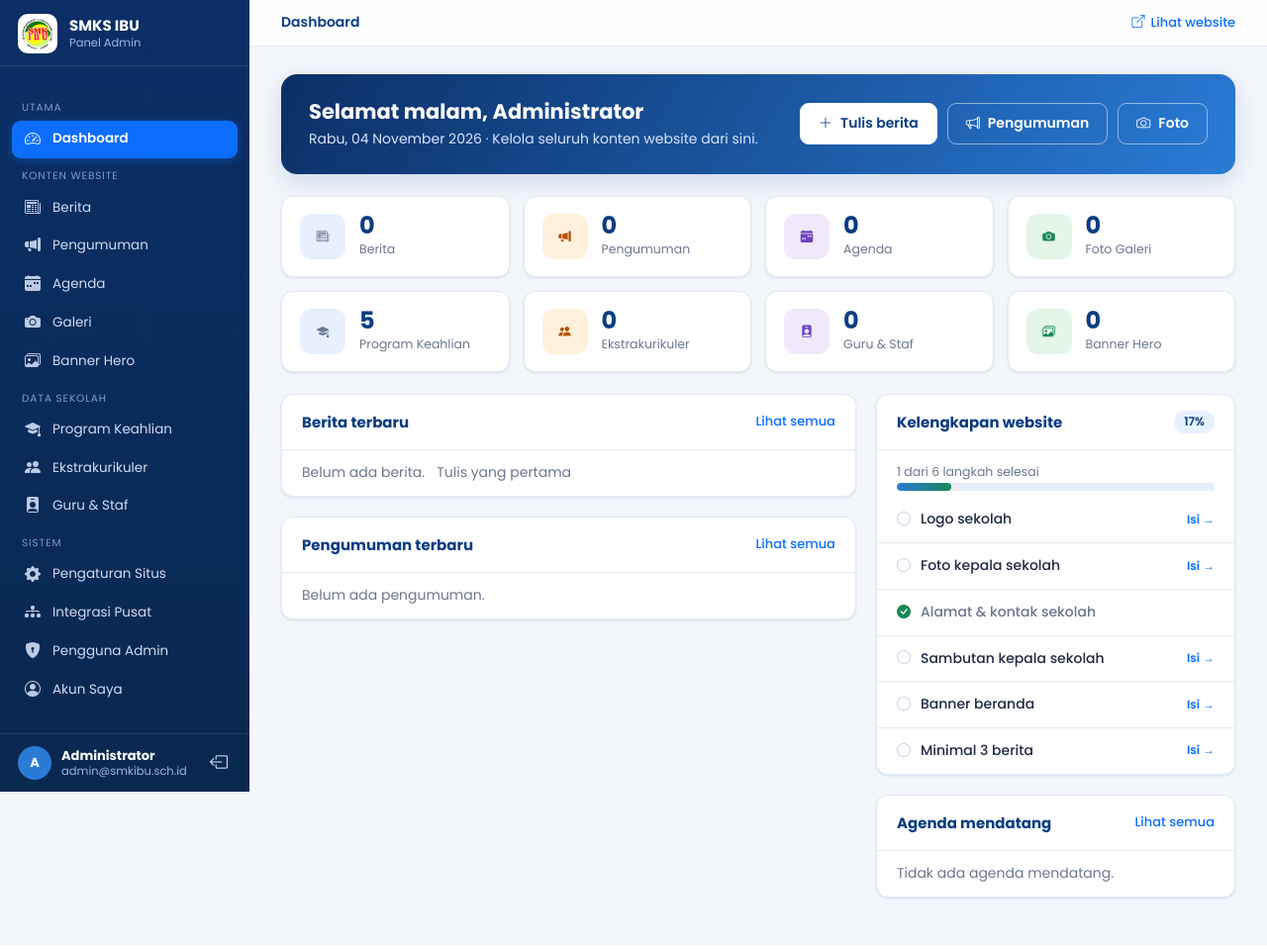
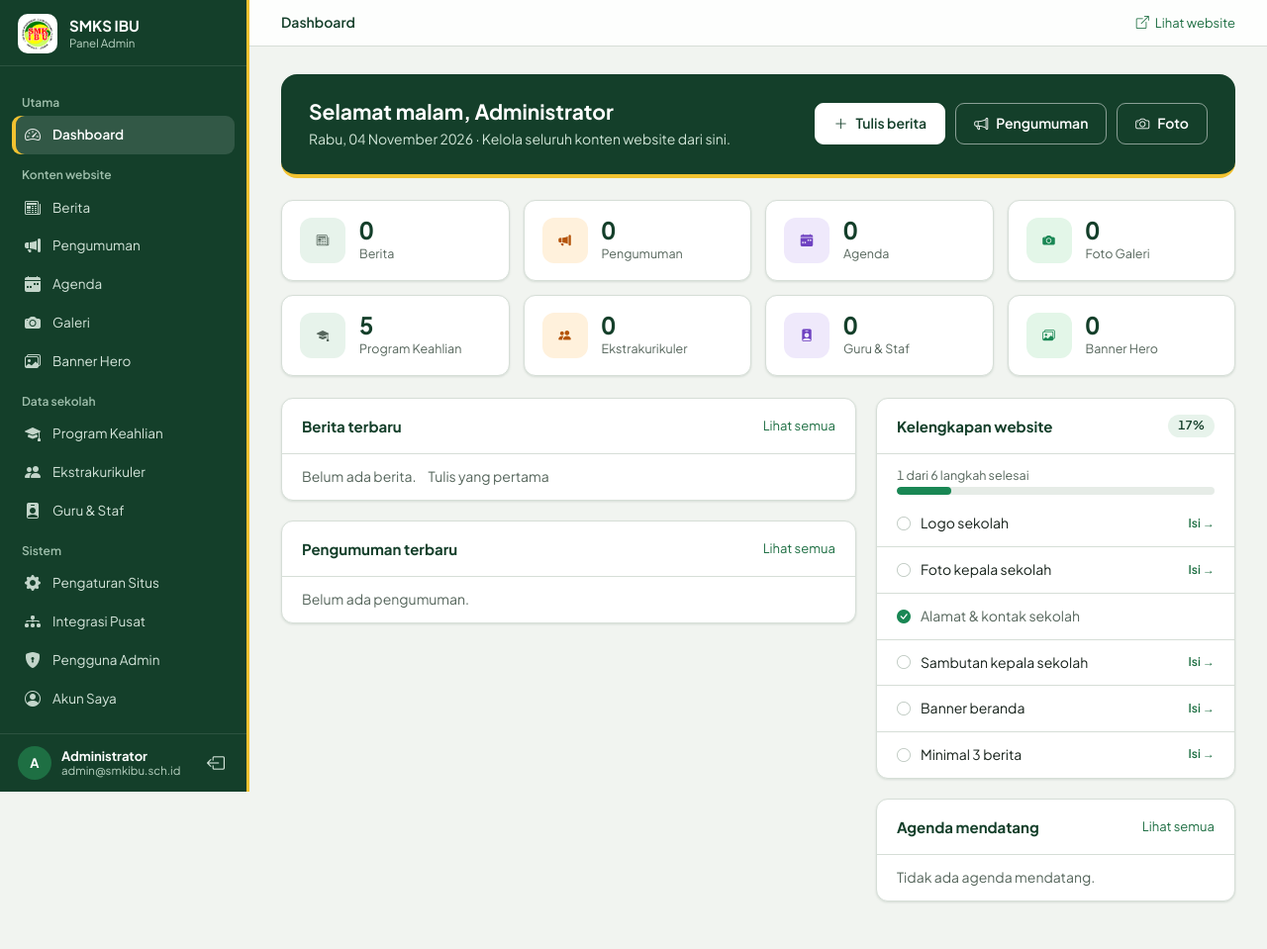
Before and after one commit to andieawan/web-pusat, a Laravel app: page /admin in a window 1280 px wide. Shown: the whole page at 99% size. Before the commit the page ends 910 px from the top, so only its background shows below. Run offline with Laravel 12, Linux system fonts and the light colour scheme; a user stored in the database is signed in; data comes from the database, SQL or seed files in the repository; data that the repository does not hold is empty.

Commit message:
Panel admin memakai identitas sekolah; kartu statistik beranda tidak melebar di HP
Panel admin satu bahasa visual dengan aplikasi sekolah lain (hijau tua + kuning, Plus
Jakarta Sans lokal). Halaman publik tetap mengikuti desain mockup. Tes SemuaHalamanTest
membuka setiap halaman publik dan admin. Locale bawaan id.

Co-Authored-By: Claude Opus 5.5 <noreply@anthropic.com>
Claude-Session: https://claude.ai/code/session_01TMntm51fS7ehdqzi5HY4Dr

```diff
--- a/config/app.php
+++ b/config/app.php
@@ -85,7 +85,7 @@ return [
     |
     */
 
-    'locale' => env('APP_LOCALE', 'en'),
+    'locale' => env('APP_LOCALE', 'id'),
 
     'fallback_locale' => env('APP_FALLBACK_LOCALE', 'en'),
 
--- a/public/css/admin.css
+++ b/public/css/admin.css
@@ -1,45 +1,50 @@
-/* ===== Panel admin SMKS IBU ===== */
+/* ===== Panel admin SMKS IBU =====
+   Satu bahasa visual dengan aplikasi sekolah lain (Pusat, Jurnal Guru, BK, TU, PKL): warna logo sekolah
+   (hijau tua + kuning), huruf Plus Jakarta Sans lokal (OFL). Halaman publik website tetap memakai desainnya sendiri. */
+@font-face{font-family:'Plus Jakarta Sans';font-style:normal;font-weight:400;font-display:swap;src:url('../vendor/fonts/plus-jakarta-sans-latin-400-normal.woff2') format('woff2')}
+@font-face{font-family:'Plus Jakarta Sans';font-style:normal;font-weight:600;font-display:swap;src:url('../vendor/fonts/plus-jakarta-sans-latin-600-normal.woff2') format('woff2')}
+@font-face{font-family:'Plus Jakarta Sans';font-style:normal;font-weight:700 800;font-display:swap;src:url('../vendor/fonts/plus-jakarta-sans-latin-700-normal.woff2') format('woff2')}
 *{box-sizing:border-box;margin:0;padding:0}
 :root{
-  --biru:#0d6efd;--biru-tua:#0b5ed7;--tua:#0a3d82;--gelap:#0b2f66;--gelap2:#092850;
-  --garis:#e3eaf5;--abu:#6b7790;--teks:#1f2a44;--bg:#f3f6fb;--kartu:#fff;
-  --hijau:#198754;--hijau-bg:#e3f6e8;--merah:#c62828;--merah-bg:#fde8e8;--oranye:#b45309;--oranye-bg:#fff1dc;--ungu:#6f42c1;--ungu-bg:#efe9fb;--biru-bg:#e7f0ff;
-  --bayang:0 1px 3px #0a3d8214,0 1px 2px #0a3d820d;--bayang-besar:0 8px 24px #0a3d8226;
+  --biru:#1e6f43;--biru-tua:#16573a;--tua:#143f2a;--gelap:#143f2a;--gelap2:#0f3121;
+  --garis:#d6ded7;--abu:#56665c;--teks:#16211a;--bg:#f1f4f0;--kartu:#fff;
+  --hijau:#198754;--hijau-bg:#e3f6e8;--merah:#c62828;--merah-bg:#fde8e8;--oranye:#b45309;--oranye-bg:#fff1dc;--ungu:#6f42c1;--ungu-bg:#efe9fb;--biru-bg:#e7f3eb;
+  --bayang:0 1px 3px #143f2a14,0 1px 2px #143f2a0d;--bayang-besar:0 8px 24px #143f2a26;
   --radius:12px
 }
 html{-webkit-text-size-adjust:100%}
-body{font-family:'Poppins',system-ui,sans-serif;font-size:14px;line-height:1.55;color:var(--teks);background:var(--bg)}
+body{font-family:'Plus Jakarta Sans','Poppins',system-ui,sans-serif;font-variant-numeric:tabular-nums;font-size:14px;line-height:1.55;color:var(--teks);background:var(--bg)}
 a{color:inherit;text-decoration:none}
 button{font:inherit}
 h1{font-size:22px;color:var(--tua);line-height:1.3}
-:focus-visible{outline:3px solid #9ec5fe;outline-offset:2px;border-radius:6px}
+:focus-visible{outline:3px solid #2459a6;outline-offset:2px;border-radius:6px}
 .sub{color:var(--abu)}
 .sr{position:absolute;width:1px;height:1px;overflow:hidden;clip:rect(0 0 0 0);white-space:nowrap}
 
 /* ---------- Kerangka ---------- */
 body.admin{display:flex;min-height:100vh}
-.side{width:252px;background:linear-gradient(180deg,var(--gelap),var(--gelap2));color:#cfdcf3;display:flex;flex-direction:column;position:sticky;top:0;height:100vh;flex:none;z-index:40}
+.side{width:252px;background:var(--gelap);border-right:3px solid #f2c230;color:#d6e6dc;display:flex;flex-direction:column;position:sticky;top:0;height:100vh;flex:none;z-index:40}
 .side__brand{display:flex;gap:12px;align-items:center;padding:14px 18px 12px;border-bottom:1px solid #ffffff1a}
 .side__logo{width:40px;height:40px;border-radius:10px;background:#fff;object-fit:contain;padding:3px;flex:none}
 .side__nama{font-weight:700;color:#fff;font-size:15px;line-height:1.2}
-.side__nama small{display:block;font-weight:400;font-size:11.5px;color:#9db8e6;margin-top:2px}
+.side__nama small{display:block;font-weight:400;font-size:11.5px;color:#b9d3c3;margin-top:2px}
 .side nav{padding:4px 12px;flex:1;min-height:0;overflow-y:auto;overscroll-behavior:contain;scrollbar-width:thin;scrollbar-color:#ffffff33 transparent;display:flex;flex-direction:column}
 /* tengah bila muat; bila menu lebih panjang dari layar, bagian atas (Dashboard) tetap bisa dicapai — justify-content:center memotongnya */
 .side nav>:first-child{margin-top:auto}.side nav>:last-child{margin-bottom:auto}
 .side nav::-webkit-scrollbar{width:6px}.side nav::-webkit-scrollbar-thumb{background:#ffffff33;border-radius:3px}
-.side__grup{font-size:10.5px;letter-spacing:.9px;text-transform:uppercase;color:#7f9bcb;padding:10px 10px 4px}
+.side__grup{font-size:12px;font-weight:600;color:#9fbfac;padding:12px 10px 4px}
 .side nav a{padding:7px 12px;border-radius:9px;display:flex;gap:11px;align-items:center;font-size:13.5px;transition:background .15s}
 .side nav a i{font-size:16px;width:18px;text-align:center;opacity:.9}
 .side nav a:hover{background:#ffffff14;color:#fff}
-.side nav a.on{background:var(--biru);color:#fff;font-weight:600;box-shadow:0 2px 8px #0d6efd66}
+.side nav a.on{background:rgba(255,255,255,.13);color:#fff;font-weight:600;box-shadow:inset 4px 0 0 #f2c230}
 .side__bawah{padding:8px 12px;border-top:1px solid #ffffff1a;display:flex;align-items:center;gap:6px;font-size:13px}
 .side__user{display:flex;gap:10px;align-items:center;padding:4px 6px;flex:1;min-width:0}
-.avatar{width:34px;height:34px;border-radius:50%;background:#2a7bd6;color:#fff;display:grid;place-items:center;font-weight:700;flex:none;text-transform:uppercase}
+.avatar{width:34px;height:34px;border-radius:50%;background:#1e6f43;color:#fff;display:grid;place-items:center;font-weight:700;flex:none;text-transform:uppercase}
 .side__user div{min-width:0;line-height:1.25}
 .side__user b{display:block;color:#fff;font-size:13px;white-space:nowrap;overflow:hidden;text-overflow:ellipsis}
-.side__user small{font-size:11.5px;color:#9db8e6;display:block;white-space:nowrap;overflow:hidden;text-overflow:ellipsis}
+.side__user small{font-size:11.5px;color:#b9d3c3;display:block;white-space:nowrap;overflow:hidden;text-overflow:ellipsis}
 .side__bawah form{flex:none}
-.side__bawah button{background:none;border:0;color:#cfdcf3;width:38px;height:38px;cursor:pointer;border-radius:9px;display:grid;place-items:center;font-size:18px}
+.side__bawah button{background:none;border:0;color:#d6e6dc;width:38px;height:38px;cursor:pointer;border-radius:9px;display:grid;place-items:center;font-size:18px}
 .side__bawah button:hover{background:#ffffff14;color:#fff}
 .side-lapis{display:none}
 
@@ -108,26 +113,26 @@ body.admin{display:flex;min-height:100vh}
 .form label{display:grid;gap:6px;font-weight:500;font-size:13px}
 .form label>small,.bantuan{font-weight:400;color:var(--abu);font-size:12px}
 .form input[type=text],.form input[type=date],.form input[type=number],.form input[type=email],.form input[type=password],.form select,.form textarea,.form input[type=file],
-.login input[type=email],.login input[type=password]{width:100%;padding:10px 12px;border:1px solid #cfd9ea;border-radius:9px;font:inherit;background:#fff;color:var(--teks);transition:border-color .15s,box-shadow .15s}
-.form input[type=file]{padding:8px;background:#f7faff;border-style:dashed}
+.login input[type=email],.login input[type=password]{width:100%;padding:10px 12px;border:1px solid #c9d4cc;border-radius:9px;font:inherit;background:#fff;color:var(--teks);transition:border-color .15s,box-shadow .15s}
+.form input[type=file]{padding:8px;background:#f7faf7;border-style:dashed}
 .form textarea{resize:vertical;min-height:90px}
-.form input:focus,.form select:focus,.form textarea:focus,.login input:focus{outline:0;border-color:var(--biru);box-shadow:0 0 0 3px #0d6efd26}
+.form input:focus,.form select:focus,.form textarea:focus,.login input:focus{outline:0;border-color:var(--biru);box-shadow:0 0 0 3px #1e6f4326}
 .cek{display:flex!important;align-items:center;gap:9px;font-weight:500;cursor:pointer}
 .cek input{width:18px;height:18px;accent-color:var(--biru)}
-.pratinjau{max-width:220px;max-height:160px;object-fit:contain;border-radius:9px;border:1px solid var(--garis);background:#f7faff}
+.pratinjau{max-width:220px;max-height:160px;object-fit:contain;border-radius:9px;border:1px solid var(--garis);background:#f7faf7}
 .form__grup{font-size:14px;color:var(--tua);border-bottom:1px solid var(--garis);padding-bottom:8px;margin-top:12px;display:flex;gap:8px;align-items:center}
 .form__grup:first-child{margin-top:0}
-.form__aksi{display:flex;gap:14px;align-items:center;padding:16px 24px;background:#f7faff;border-top:1px solid var(--garis);position:sticky;bottom:0}
+.form__aksi{display:flex;gap:14px;align-items:center;padding:16px 24px;background:#f7faf7;border-top:1px solid var(--garis);position:sticky;bottom:0}
 .batal{color:var(--abu);font-weight:500}.batal:hover{color:var(--teks)}
 .form-susun{display:grid;gap:20px}
 
 /* ---------- Dashboard ---------- */
-.salam{background:linear-gradient(120deg,var(--gelap),#2a7bd6);color:#fff;border-radius:16px;padding:24px 28px;margin-bottom:22px;display:flex;justify-content:space-between;align-items:center;gap:20px;flex-wrap:wrap;box-shadow:var(--bayang-besar)}
+.salam{background:var(--gelap);color:#fff;border-radius:16px;padding:24px 28px;margin-bottom:22px;display:flex;justify-content:space-between;align-items:center;gap:20px;flex-wrap:wrap;border-bottom:4px solid #f2c230}
 .salam h1{color:#fff;font-size:21px}
-.salam p{color:#d7e5fb;margin-top:4px}
+.salam p{color:#cfe4d6;margin-top:4px}
 .salam__aksi{display:flex;gap:10px;flex-wrap:wrap}
 .salam .tombol{background:#fff;color:var(--tua);border-color:#fff}
-.salam .tombol:hover{background:#eaf2ff;box-shadow:none}
+.salam .tombol:hover{background:#e7f3eb;box-shadow:none}
 .salam .tombol--garis{background:transparent;color:#fff;border-color:#ffffff80}
 .salam .tombol--garis:hover{background:#ffffff1f}
 .ringkas{display:grid;grid-template-columns:repeat(4,minmax(0,1fr));gap:14px;margin-bottom:22px} /* 8 kartu = 2 baris rapi */
@@ -153,16 +158,16 @@ body.admin{display:flex;min-height:100vh}
 .tgl{width:46px;flex:none;text-align:center;background:var(--biru-bg);color:var(--tua);border-radius:9px;padding:4px 0;line-height:1.2}
 .tgl b{display:block;font-size:17px}.tgl span{font-size:10.5px;text-transform:uppercase;letter-spacing:.5px}
 .ceklis li a{display:flex;gap:10px;align-items:center;flex:1;font-weight:500}
-.ceklis .ok i{color:var(--hijau)}.ceklis .belum i{color:#c4cfe3}
+.ceklis .ok i{color:var(--hijau)}.ceklis .belum i{color:#bfcac2}
 .ceklis .belum a{color:var(--teks)}
 .ceklis .ok a{color:var(--abu)}
 .ceklis__ajak{font-size:12px;color:var(--biru);font-weight:600}
-.progres{height:8px;background:#e6edf8;border-radius:99px;overflow:hidden;margin:2px 20px 6px}
-.progres i{display:block;height:100%;background:linear-gradient(90deg,#2a7bd6,var(--hijau));border-radius:99px}
+.progres{height:8px;background:#e6ece7;border-radius:99px;overflow:hidden;margin:2px 20px 6px}
+.progres i{display:block;height:100%;background:var(--hijau);border-radius:99px}
 .progres__ket{padding:12px 20px 0;font-size:12.5px;color:var(--abu)}
 
 /* ---------- Login ---------- */
-body.login{min-height:100vh;display:grid;place-items:center;background:linear-gradient(120deg,var(--gelap),#2a7bd6);padding:20px}
+body.login{min-height:100vh;display:grid;place-items:center;background:linear-gradient(var(--gelap),var(--gelap)) top/100% 240px no-repeat,var(--bg);border-top:4px solid #f2c230;padding:20px}
 .login__kotak{background:#fff;border-radius:18px;padding:34px 32px;width:min(410px,100%);display:grid;gap:14px;box-shadow:0 20px 50px #00000040}
 .login__kotak h1{text-align:center;margin:0;font-size:21px}
 .login__kotak>p{text-align:center;color:var(--abu);font-size:12.5px;margin-top:-8px}
--- a/public/css/site.css
+++ b/public/css/site.css
@@ -53,7 +53,7 @@ img{max-width:100%}
 .hero__nav--kiri{left:14px}.hero__nav--kanan{right:14px}
 
 /* Statistik */
-.statistik{display:grid;grid-template-columns:repeat(4,1fr);gap:16px;margin-top:14px}
+.statistik{display:grid;grid-template-columns:repeat(4,minmax(0,1fr));gap:16px;margin-top:14px}
 .stat{display:flex;gap:14px;align-items:center;padding:16px;border:1px solid var(--garis);border-radius:12px;background:#f7faff}
 .stat__ikon{width:56px;height:56px;flex:none;border-radius:50%;background:#dfeafb;display:grid;place-items:center;font-size:26px;color:var(--biru-tua)}
 .stat small{display:block;font-size:12px;font-weight:600}
@@ -139,7 +139,7 @@ img{max-width:100%}
 
 /* Responsif */
 @media(max-width:1000px){
-  .statistik{grid-template-columns:repeat(2,1fr)}
+  .statistik{grid-template-columns:repeat(2,minmax(0,1fr))}
   .dua-kolom,.dua-kolom--tentang,.dua-kolom--galeri{grid-template-columns:1fr}
   .berita{grid-template-columns:1fr}
   .footer__grid{grid-template-columns:1fr 1fr}
@@ -310,3 +310,4 @@ a.pager__item:hover{background:#eef4fd}
 /* Foto kepala sekolah */
 .sambutan__avatar{background-size:cover;background-position:center top}
 @media(min-width:801px){.sambutan__avatar{width:160px;height:160px;border:4px solid #fff}.sambutan{grid-template-columns:220px 1fr}}
+@media(max-width:420px){.stat{flex-direction:column;align-items:flex-start;gap:8px;padding:14px}.stat__ikon{width:44px;height:44px;font-size:20px}}
```
Also changed, not shown: other parts of public/css/admin.css (+11 -11 lines), tests/Feature/SemuaHalamanTest.php (added, +105 -0 lines), public/vendor/fonts/plus-jakarta-sans-latin-400-normal.woff2 (added), public/vendor/fonts/plus-jakarta-sans-latin-600-normal.woff2 (added), public/vendor/fonts/plus-jakarta-sans-latin-700-normal.woff2 (added), 1 other file.
